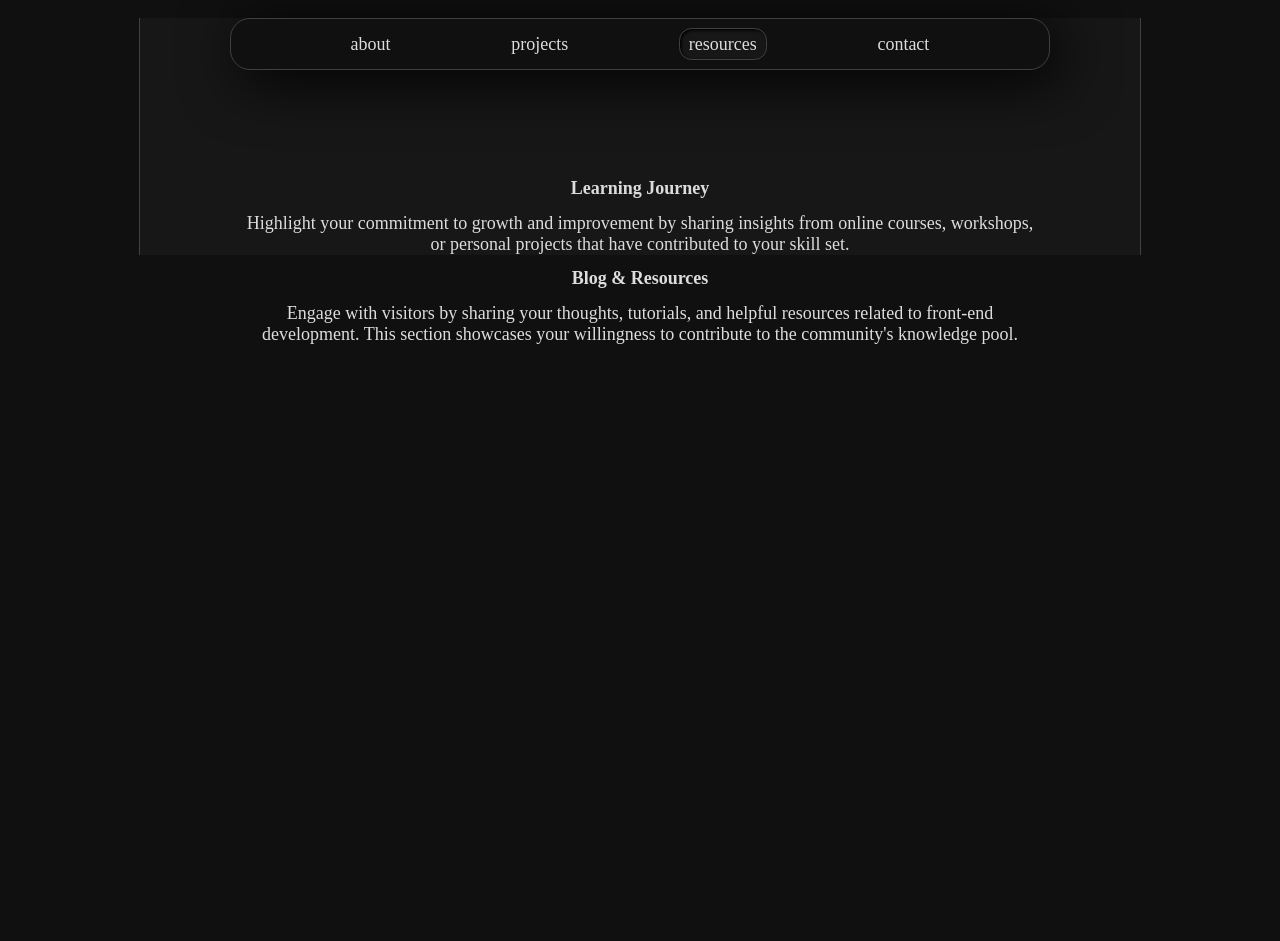
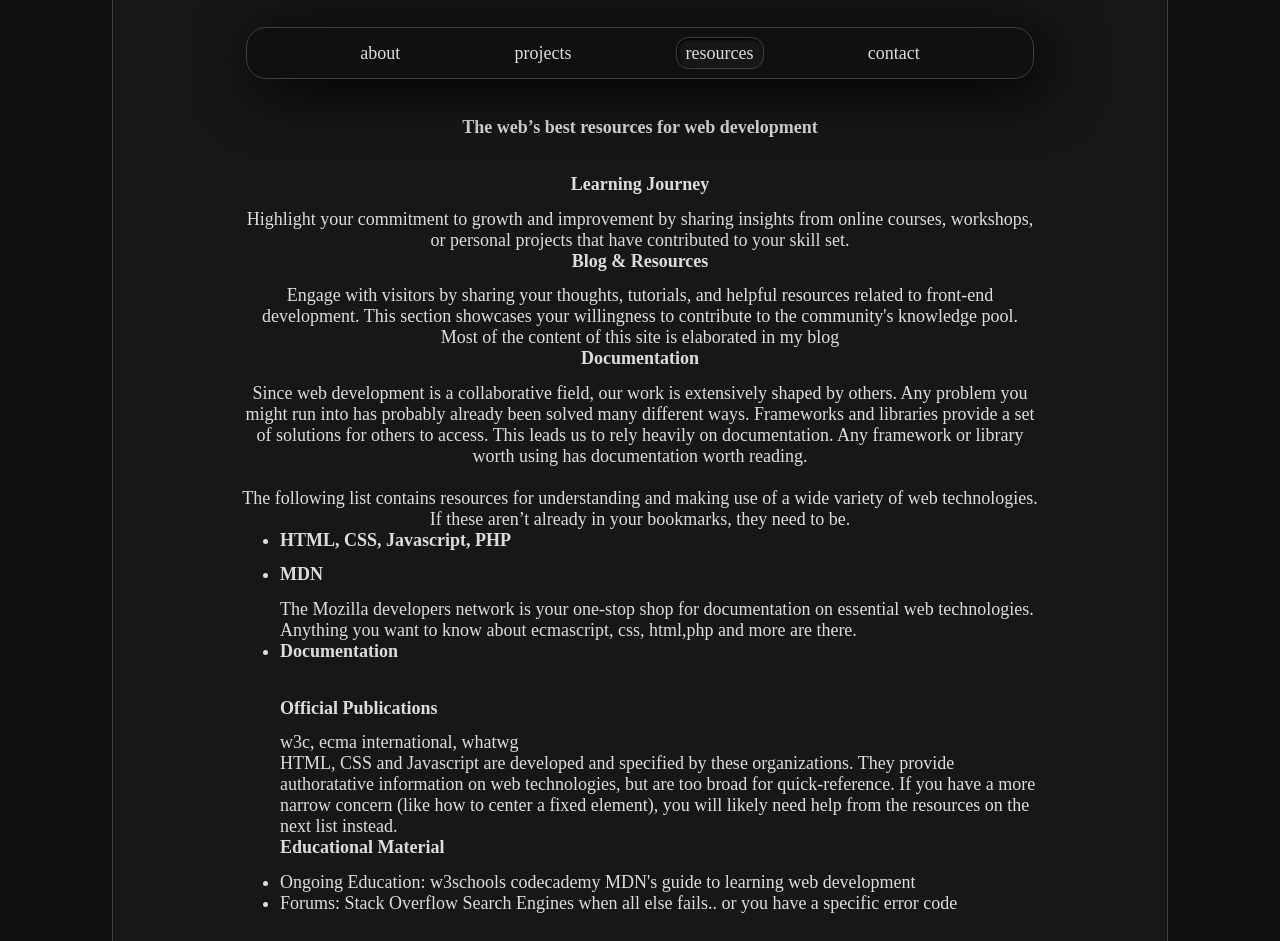
Before and after one commit to kainenw/portfolio_v2, a React (Create React App) app: page /resources in a window 1280 px wide. Before the commit the page ends 818 px from the top, so only its background shows below. Built offline with nearby package versions, Linux system fonts and the light colour scheme.

Commit message:
fix styling issues, add blog and resources content

```diff
--- a/src/App/App.css
+++ b/src/App/App.css
@@ -4,10 +4,12 @@ body {
 
 .App {
   background-color: var(--dark-gray);
+  padding: 1.5rem;
   margin: 0 auto;
   max-width: 1000px;
   min-width: 500px;
-  min-height: 100%;
+  height: 100%;
+  top: 0;
   border-left: 1px solid var(--gray);
   border-right: 1px solid var(--gray);
   text-align: center;
--- a/src/Header/Header.css
+++ b/src/Header/Header.css
@@ -1,10 +1,9 @@
 header {
-  position: relative;
-  top: 5%;
-  margin: 1rem auto;
-  max-width: 80%;
-  min-width: 80%;
-  min-height: 10%;
+  position: fixed;
+  left: 50%;
+  transform: translate(-50%);
+  max-width: 60%;
+  min-width: 60%;
   border: 1px solid var(--gray);
   border-radius: 20px;
   box-shadow: 10px 10px 60px black;
@@ -12,7 +11,6 @@ header {
   font-size: calc(10px + 2vmin);
   background-color: var(--off-black);
   display: flex;
-  flex-direction: row;
   justify-content: space-evenly;
   align-items: center;
 }
--- a/src/Pages/Blog.js
+++ b/src/Pages/Blog.js
@@ -4,6 +4,37 @@ function Blog() {
   return (
     <main className="Blog">
       <h1>blog</h1>
+      <p>
+        Much of my blog content can be found elsewhere on this site. The posts
+        here go into more detail
+      </p>
+      <h2>highlighted posts</h2>
+      <div>
+        <h3>
+          <p>
+            Highlight your commitment to growth and improvement by sharing
+            insights from online courses, workshops, or personal projects that
+            have contributed to your skill set.
+          </p>
+        </h3>
+      </div>
+      <div>
+        <h2>Let's support Mozilla</h2>
+        <p>I love Mozilla and you should too.</p>
+        <p>
+          It's a low bar, but Mozilla is the best of the four major client-side
+          internet companies: Apple, Google, Mozilla, and Microsoft.
+        </p>
+        <p>I encourage everyone to support Mozilla any way you can.</p>
+        <p>
+          There are paid versions of this resource which allow you to follow
+          topics to stay on top of trends. This is super useful and I would
+          encourage you to support Mozilla any way you can. There are also
+          several other services like a vpn that they provide. This isn’t
+          sponsored content, I just really love Mozilla. Maybe I’ll make a post
+          another time about why.
+        </p>
+      </div>
     </main>
   );
 }
--- a/src/Pages/Pages.css
+++ b/src/Pages/Pages.css
@@ -1,9 +1,9 @@
 main {
-  position: relative;
-  top: 5rem;
+
   width: 80%;
   margin-left: auto;
   margin-right: auto;
+  padding-top: 5rem;
 }
 
 main .row {
@@ -27,10 +27,14 @@ main .row div {
   grid-column: 2;
 }
 
+main li {
+  text-align: left;
+}
+
 main h1 {
   margin-bottom: 2rem;
 }
 
 main h2 {
-  margin: .75rem;
+  margin-bottom: .75rem;
 }
--- a/src/Pages/Projects.js
+++ b/src/Pages/Projects.js
@@ -38,13 +38,11 @@ function Projects() {
       </div>
       <div>
         <ul>
-          <li>
-            Showcase your recent web development projects with brief
-            descriptions for each.{" "}
+          <li>Showcase your recent web development projects with brief descriptions for each.
           </li>
           <li>
             Include project screenshots, links to live demos, and GitHub
-            repositories if applicable.{" "}
+            repositories if applicable.
           </li>
           <li>
             Highlight projects that demonstrate your creativity, problem-solving
--- a/src/Pages/Resources.js
+++ b/src/Pages/Resources.js
@@ -3,6 +3,7 @@ import "./Pages.css";
 function Resources() {
   return (
     <main className="Resources">
+      <h1>The web’s best resources for web development</h1>
       <h2>Learning Journey</h2>
       <p>
         Highlight your commitment to growth and improvement by sharing insights
@@ -15,6 +16,53 @@ function Resources() {
         resources related to front-end development. This section showcases your
         willingness to contribute to the community's knowledge pool.
       </p>
+      <p>Most of the content of this site is elaborated in my blog</p>
+      <h2>Documentation</h2>
+      <p>
+        Since web development is a collaborative field, our work is extensively
+        shaped by others. Any problem you might run into has probably already
+        been solved many different ways. Frameworks and libraries provide a set
+        of solutions for others to access. This leads us to rely heavily on
+        documentation. Any framework or library worth using has documentation
+        worth reading. <br />
+        <br />
+        The following list contains resources for understanding and making use
+        of a wide variety of web technologies. If these aren’t already in your
+        bookmarks, they need to be.
+      </p>
+      <ul>
+        <li>
+          <h2>HTML, CSS, Javascript, PHP</h2>
+        </li>
+        <li>
+          <h2>MDN</h2>
+          <p>
+            The Mozilla developers network is your one-stop shop for
+            documentation on essential web technologies. Anything you want to
+            know about ecmascript, css, html,php and more are there.
+          </p>
+        </li>
+        <li>
+          <h1>Documentation</h1>
+          <h2>Official Publications</h2>w3c, ecma international, whatwg
+          <p>
+            HTML, CSS and Javascript are developed and specified by these
+            organizations. They provide authoratative information on web
+            technologies, but are too broad for quick-reference. If you have a
+            more narrow concern (like how to center a fixed element), you will
+            likely need help from the resources on the next list instead.
+          </p>
+          <h2>Educational Material</h2>
+        </li>
+        <li>
+          Ongoing Education: w3schools codecademy MDN's guide to learning web
+          development
+        </li>
+        <li>
+          Forums: Stack Overflow Search Engines when all else fails.. or you
+          have a specific error code
+        </li>
+      </ul>
     </main>
   );
 }
--- a/src/index.css
+++ b/src/index.css
@@ -13,20 +13,10 @@
 }
 
 html {
-  min-height: 100vh;
+    -ms-overflow-style: none;  /* Internet Explorer 10+ */
+    scrollbar-width: none;  /* Firefox */
 }
 
-div#root {
-  min-height: 100vh;
+html::-webkit-scrollbar {
+    display: none;  /* Safari and Chrome */
 }
-
-/* Hide scrollbar for Chrome, Safari and Opera */
-body::-webkit-scrollbar {
-  display: none;
-}
-
-/* Hide scrollbar for IE, Edge and Firefox */
-body {
-  -ms-overflow-style: none;  /* IE and Edge */
-  scrollbar-width: none;  /* Firefox */
-}
```
